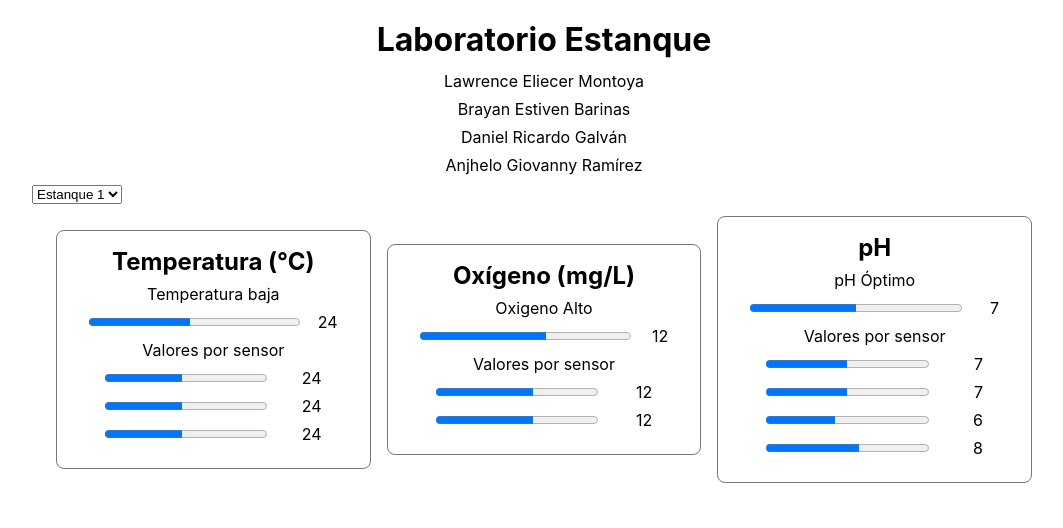
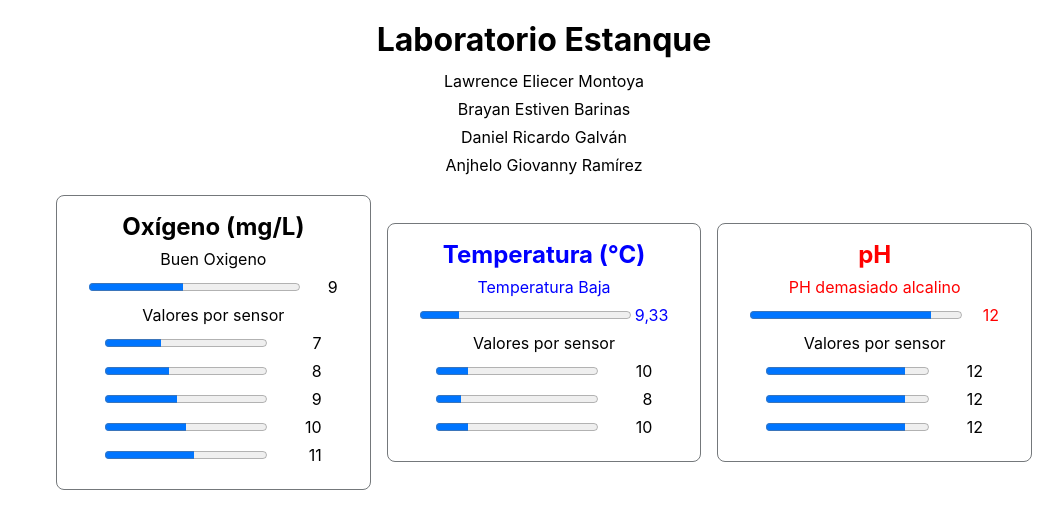
Before and after one commit to GiovannyRamirez/estanque-dashboard, a React (Create React App) app: page / in a window 1280 px wide. Shown: the top 528 px of the page, without its empty margins (96-1159 px from the left). Built offline with nearby package versions, Linux system fonts and the light colour scheme.

Commit message:
Modify mocked data

```diff
--- a/src/components/SensorContainer/SensorContainer.jsx
+++ b/src/components/SensorContainer/SensorContainer.jsx
@@ -2,34 +2,46 @@ import React from 'react'
 import PropTypes from 'prop-types'
 
 import { CONF_VALUES } from '../../constants'
+import { getUpToThreeDecimals } from '../../utils'
 
 import './style.css'
 
-const SensorContainer = ({ variableType, value, sliders, alert }) => (
-  <div key={variableType} className="Sensor__container">
-    <h2 className="Sensor__type">{variableType} {CONF_VALUES[variableType].magnitude}</h2>
-    <p className="Sensor__alert">{alert}</p>
+const SensorContainer = ({ nombre, promedio, mensaje, color, listValores }) => {
+  const { label, min, max, magnitude } = CONF_VALUES[nombre]
+
+  return (
+    <div className="Sensor__container">
+      <h2 className="Sensor__type" style={{ color }}>{label} {magnitude}</h2>
+      <p className="Sensor__alert" style={{ color }}>{mensaje}</p>
       <div className="Sensor__value">
-      <progress className="Sensor__current" value={value} min={CONF_VALUES[variableType].min} max={CONF_VALUES[variableType].max} />
-      <p className="Sensor__value__text">{value}</p>
+        <progress className="Sensor__current" value={promedio} min={min} max={max} />
+        <p className="Sensor__value__text" style={{ color }}>{getUpToThreeDecimals(promedio)}</p>
       </div>
       <div className="Sensor__values">
         <p className="Sensor__text">Valores por sensor</p>
-      {sliders.map((val, idx) => (
+        {listValores.map(({ valor }, idx) => (
           <div key={idx} className="Sensor__value">
-          <progress className="Sensor__progress" value={val} min={CONF_VALUES[variableType].min} max={CONF_VALUES[variableType].max} />
-          <p className="Sensor__value__text">{val}</p>
+            <progress className="Sensor__progress" value={valor} min={min} max={max} />
+            <p className="Sensor__value__text">{getUpToThreeDecimals(valor)}</p>
           </div>
         ))}
       </div>
     </div>
   )
+}
 
 SensorContainer.propTypes = {
-  variableType: PropTypes.string.isRequired,
-  value: PropTypes.number.isRequired,
-  sliders: PropTypes.arrayOf(PropTypes.string).isRequired,
-  alert: PropTypes.string.isRequired,
+  nombre: PropTypes.string.isRequired,
+  promedio: PropTypes.number.isRequired,
+  mensaje: PropTypes.string.isRequired,
+  color: PropTypes.string.isRequired,
+  listValores: PropTypes.arrayOf(
+    PropTypes.shape({
+      idsensor: PropTypes.number.isRequired,
+      valor: PropTypes.number.isRequired,
+      fecha: PropTypes.string.isRequired,
+    })
+  ),
 }
 
 export default SensorContainer
--- a/src/components/SensorContainer/style.css
+++ b/src/components/SensorContainer/style.css
@@ -2,6 +2,11 @@
   border: 1px solid #74787b;
   border-radius: 8px;
   padding: 16px;
+}
+
+.Sensor__container:hover {
+  transition: all 0.25s ease;
+  transform: scale(1.05);
 }
 
 .Sensor__type {
--- a/src/constants/index.js
+++ b/src/constants/index.js
@@ -3,38 +3,105 @@ export const CONF_VALUES= {
     min: 0,
     max: 50,
     magnitude: "(°C)",
+    label: "Temperatura"
   },
-  "Oxígeno": {
+  "Oxigeno": {
     min: 0,
     max: 20,
     magnitude: "(mg/L)",
+    label: "Oxígeno"
   },
-  "pH": {
+  "Ph": {
     min: 0,
     max: 14,
     magnitude: "",
+    label: "pH"
   },
 }
 
 export const MOCKED_DATA = {
-  variables: [
+  listaSensores: [
     {
-      variableType: "Temperatura",
-      value: 24,
-      sliders: ["24", "24", "24"],
-      alert: "Temperatura baja"
+      id: 1,
+      nombre: "Oxigeno",
+      promedio: 9.0,
+      mensaje: "Buen Oxigeno",
+      color: "black",
+      listValores: [
+        {
+          idsensor: 1,
+          valor: 7.0,
+          fecha: "2022-05-18T20:33:39.000+00:00",
+        },
+        {
+          idsensor: 2,
+          valor: 8.0,
+          fecha: "2022-05-18T20:33:39.000+00:00",
+        },
+        {
+          idsensor: 3,
+          valor: 9.0,
+          fecha: "2022-05-18T20:33:39.000+00:00",
+        },
+        {
+          idsensor: 4,
+          valor: 10.0,
+          fecha: "2022-05-18T20:33:39.000+00:00",
+        },
+        {
+          idsensor: 5,
+          valor: 11.0,
+          fecha: "2022-05-18T20:33:39.000+00:00",
+        },
+      ],
     },
     {
-      variableType: "Oxígeno",
-      value: 12,
-      sliders: ["12", "12",],
-      alert: "Oxigeno Alto"
+      id: 2,
+      nombre: "Temperatura",
+      promedio: 9.33333334,
+      mensaje: "Temperatura Baja",
+      color: "blue",
+      listValores: [
+        {
+          idsensor: 6,
+          valor: 10.0,
+          fecha: "2022-05-18T20:33:39.000+00:00",
+        },
+        {
+          idsensor: 7,
+          valor: 8.0,
+          fecha: "2022-05-18T20:33:39.000+00:00",
+        },
+        {
+          idsensor: 10,
+          valor: 10.0,
+          fecha: "2022-05-18T20:33:39.000+00:00",
+        },
+      ],
     },
     {
-      variableType: "pH",
-      value: 7,
-      sliders: ["7", "7", "6", "8"],
-      alert: "pH Óptimo"
+      id: 3,
+      nombre: "Ph",
+      promedio: 12.0,
+      mensaje: "PH demasiado alcalino",
+      color: "red",
+      listValores: [
+        {
+          idsensor: 11,
+          valor: 12.0,
+          fecha: "2022-05-18T20:33:39.000+00:00",
+        },
+        {
+          idsensor: 12,
+          valor: 12.0,
+          fecha: "2022-05-18T20:33:39.000+00:00",
+        },
+        {
+          idsensor: 13,
+          valor: 12.0,
+          fecha: "2022-05-18T20:33:39.000+00:00",
+        },
+      ],
     },
   ]
 }
--- a/src/pages/Dashboard/Dashboard.jsx
+++ b/src/pages/Dashboard/Dashboard.jsx
@@ -8,19 +8,14 @@ import SensorContainer from '../../components/SensorContainer/SensorContainer';
 import './style.css'
 
 const Dashboard = () => {
-  const { variables } = MOCKED_DATA;
+  const { listaSensores } = MOCKED_DATA;
 
   return (
     <div className="Dashboard__container">
       <Header />
-      <select>
-        <option value="1">Estanque 1</option>
-        <option value="2">Estanque 2</option>
-        <option value="3">Estanque 3</option>
-      </select>
       <div className="Data__container">
-        {variables.map(({ variableType, value, sliders, alert }) => (
-          < SensorContainer key={variableType} {...{ variableType, value, sliders, alert }} />
+        {listaSensores.map(({ id, nombre, promedio, mensaje, color, listValores }) => (
+          < SensorContainer key={`${nombre}-${id}`} {...{ nombre, promedio, mensaje, color, listValores }} />
         ))}
       </div>
     </div>
--- /dev/null
+++ b/src/utils/index.js
@@ -0,0 +1,3 @@
+export const getUpToThreeDecimals = num =>
+  new Intl.NumberFormat('es-CO', { maximumFractionDigits: 2 })
+    .format(num)
```
Lines whose indentation alone changed are shown as unchanged.
